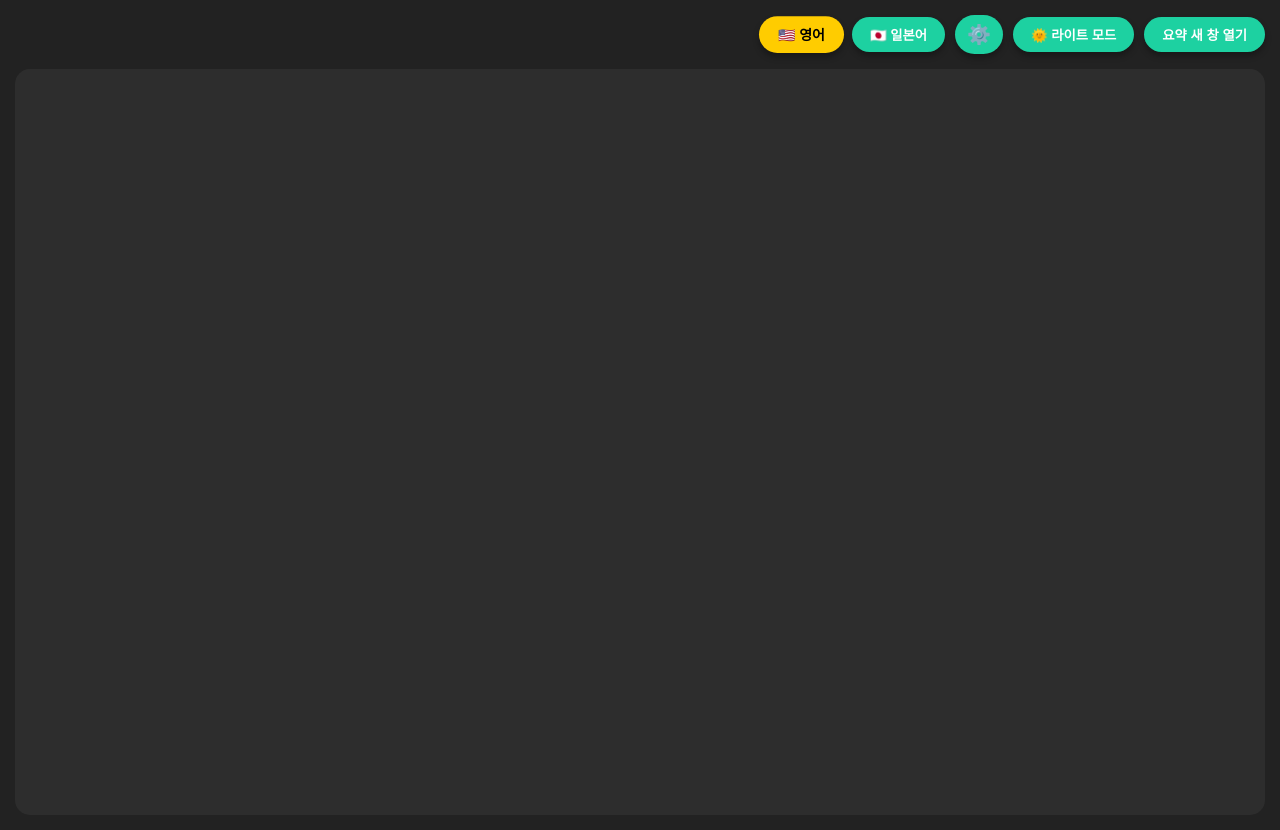
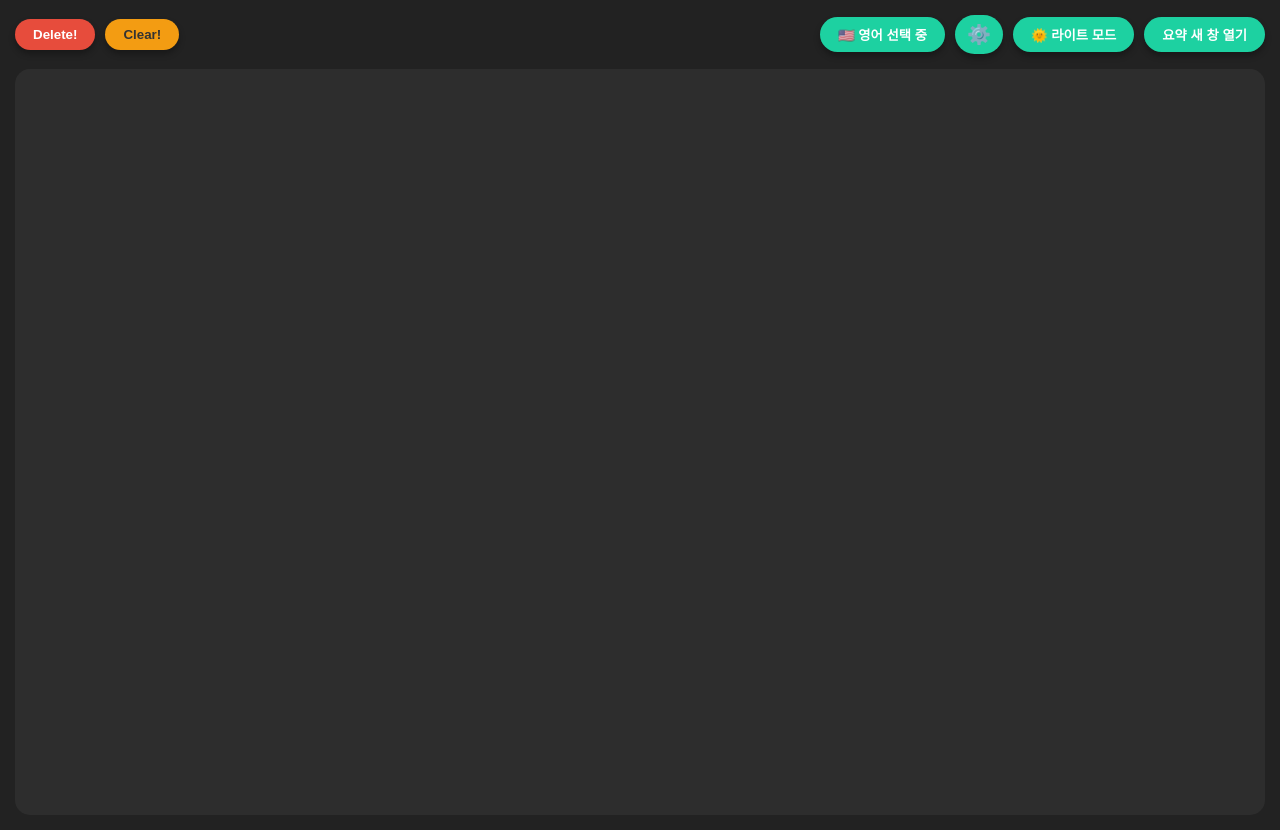
Before and after one commit to 201930425/If_Project, a Flask app: page / in a window 1280 px wide. Run offline with Flask 3, Linux system fonts and the light colour scheme; some libraries are stand-ins or nearby versions.

Commit message:
Add streaming feature and code improvements
Signed-off-by: kkh0987 <202330105@email.ac.kr>

```diff
--- a/templates/translation.html
+++ b/templates/translation.html
@@ -8,58 +8,22 @@
     /* ⭐️ CSS 변수 선언: 폰트 크기 (JS에서 동적으로 변경) */
     :root {
         --log-font-size: 14px;
+        /* 다크 모드 (기본값) 변수 */
+        --bg-color: #222;
+        --text-color: #fff;
+        --log-bg: rgba(255,255,255,0.05);
+        --original-bg: rgba(255,255,255,0.2);
+        --original-text: #fff;
+        --translated-bg: rgba(255,255,255,0.8);
+        --translated-text: #333;
+        --timestamp-color: #ffd700;
+        --button-bg: #1dd1a1;
+        --button-hover-bg: #10ac84;
+        --delete-bg: #e74c3c;
+        --delete-hover-bg: #c0392b;
+        --clear-bg: #f39c12;
+        --clear-hover-bg: #e67e22;
     }
-
-    body {
-        font-family: 'Segoe UI', Arial, sans-serif;
-        margin:0;
-        padding:15px;
-        display:flex;
-        flex-direction:column;
-        height:100vh;
-        background: var(--bg-color, #222);
-        color: var(--text-color, #fff);
-        transition: background 0.3s, color 0.3s;
-    }
-
-    /* 버튼 컨테이너 */
-    #button-container {
-        display: flex;
-        gap: 10px;
-        align-self: flex-end;
-        margin-bottom: 15px;
-        z-index: 10;
-        align-items: center; /* ⭐️ 버튼 정렬 */
-    }
-
-    /* ⭐️ [병합] 모든 버튼 스타일 */
-    #toggle-summary, #toggle-theme, #settings-btn, .lang-btn {
-        padding:8px 18px;
-        cursor:pointer;
-        background: var(--button-bg, #1dd1a1);
-        border:none;
-        border-radius:20px;
-        font-weight:bold;
-        box-shadow: 0 4px 6px rgba(0,0,0,0.3);
-        transition: background 0.3s, color 0.3s, transform 0.2s;
-        color: var(--text-color);
-    }
-    #settings-btn {
-        padding: 8px 12px;
-        font-size: 1.2em;
-    }
-    #toggle-summary:hover, #toggle-theme:hover, #settings-btn:hover, .lang-btn:hover {
-        background: var(--button-hover-bg, #10ac84);
-        transform: scale(1.05); /* ⭐️ 호버 시 확대 효과 */
-    }
-
-    /* ⭐️ [신규] 언어 버튼 활성화 스타일 */
-    .lang-btn.active {
-        background: #ffcc00;
-        color: #000;
-        transform: scale(1.05);
-    }
-
 
     /* 라이트 모드 */
     body.light-mode {
@@ -73,20 +37,77 @@
         --timestamp-color: #007bff;
         --button-bg: #007bff;
         --button-hover-bg: #0056b3;
+        --delete-bg: #dc3545;
+        --delete-hover-bg: #c82333;
+        --clear-bg: #ffc107;
+        --clear-hover-bg: #ffae00;
     }
 
-    /* 다크 모드 */
     body {
-        --bg-color: #222;
-        --text-color: #fff;
-        --log-bg: rgba(255,255,255,0.05);
-        --original-bg: rgba(255,255,255,0.2);
-        --original-text: #fff;
-        --translated-bg: rgba(255,255,255,0.8);
-        --translated-text: #333;
-        --timestamp-color: #ffd700;
-        --button-bg: #1dd1a1;
-        --button-hover-bg: #10ac84;
+        font-family: 'Segoe UI', Arial, sans-serif;
+        margin:0;
+        padding:15px;
+        display:flex;
+        flex-direction:column;
+        height:100vh;
+        background: var(--bg-color);
+        color: var(--text-color);
+        transition: background 0.3s, color 0.3s;
+    }
+
+    /* 버튼 컨테이너 (좌/우 분리) */
+    #button-container {
+        display: flex;
+        margin-bottom: 15px;
+        z-index: 10;
+        width: 100%;
+        justify-content: space-between;
+    }
+    #left-buttons, #right-buttons {
+        display: flex;
+        gap: 10px;
+        align-items: center;
+    }
+
+    /* ⭐️ [리팩토링] 모든 버튼 공통 스타일을 .all-btn 클래스로 통합 */
+    .all-btn {
+        padding:8px 18px;
+        cursor:pointer;
+        background: var(--button-bg);
+        border:none;
+        border-radius:20px;
+        font-weight:bold;
+        box-shadow: 0 4px 6px rgba(0,0,0,0.3);
+        transition: background 0.3s, color 0.3s, transform 0.2s;
+        color: var(--text-color);
+    }
+    .all-btn:hover {
+        background: var(--button-hover-bg);
+        transform: scale(1.05);
+    }
+
+    /* ⭐️ 설정 버튼만 폰트 크기 조정 */
+    #settings-btn {
+        padding: 8px 12px;
+        font-size: 1.2em;
+    }
+
+    /* ⭐️ Delete 버튼 스타일 */
+    #delete-log-btn {
+        background: var(--delete-bg);
+        color: #fff; /* 항상 흰색 텍스트 */
+    }
+    #delete-log-btn:hover {
+        background: var(--delete-hover-bg);
+    }
+
+    /* ⭐️ Clear 버튼 스타일 */
+    #clear-log-btn {
+        background: var(--clear-bg);
+        color: #333; /* 어두운 텍스트 */
+    }
+    #clear-log-btn:hover {
+        background: var(--clear-hover-bg);
     }
 
     /* 설정 메뉴 (모달) 스타일 */
@@ -200,30 +221,36 @@
 </head>
 <body>
     <div id="button-container">
-        <button class="lang-btn" id="lang-en">🇺🇸 영어</button>
-        <button class="lang-btn" id="lang-ja">🇯🇵 일본어</button>
+        <div id="left-buttons">
+            <button id="delete-log-btn" class="all-btn">Delete!</button>
+            <button id="clear-log-btn" class="all-btn">Clear!</button>
+        </div>
 
-        <button id="settings-btn" title="설정">⚙️</button>
-        <button id="toggle-theme">🌞 라이트 모드</button>
-        <button id="toggle-summary">요약 새 창 열기</button>
+        <div id="right-buttons">
+            <button class="all-btn" id="lang-toggle-btn">Language 🇯🇵/🇺🇸</button>
+
+            <button id="settings-btn" class="all-btn" title="설정">⚙️</button>
+            <button id="toggle-theme" class="all-btn">🌞 라이트 모드</button>
+            <button id="toggle-summary" class="all-btn">요약 새 창 열기</button>
+        </div>
     </div>
 
     <div id="settings-modal">
         <div class="setting-item">
             <label>화면 확대/축소</label>
             <div class="zoom-controls">
-                <button id="zoom-out-btn">-</button>
+                <button id="zoom-out-btn" class="all-btn">-</button>
                 <span id="zoom-level">100%</span>
-                <button id="zoom-in-btn">+</button>
+                <button id="zoom-in-btn" class="all-btn">+</button>
             </div>
         </div>
 
         <div class="setting-item">
             <label>번역 로그 폰트 크기</label>
             <div class="zoom-controls">
-                <button id="font-decrease-btn">A-</button>
+                <button id="font-decrease-btn" class="all-btn">A-</button>
                 <span id="font-size-level">기본</span>
-                <button id="font-increase-btn">A+</button>
+                <button id="font-increase-btn" class="all-btn">A+</button>
             </div>
         </div>
     </div>
@@ -250,14 +277,18 @@
     const fontIncreaseBtn = document.getElementById("font-increase-btn");
     const fontSizeLevelSpan = document.getElementById("font-size-level");
 
-    // ⭐️ [신규] 언어 버튼 변수
-    const langBtns = document.querySelectorAll(".lang-btn");
+    // ⭐️ 로그 삭제 및 클리어 버튼 변수
+    const deleteLogBtn = document.getElementById("delete-log-btn");
+    const clearLogBtn = document.getElementById("clear-log-btn");
+
+    // ⭐️ [수정] 언어 토글 버튼 변수
+    const langToggleBtn = document.getElementById("lang-toggle-btn");
 
     let summaryWindow = null;
     let currentTheme = localStorage.getItem('theme') || 'dark';
 
-    // ⭐️ [신규] 언어 상태 변수
-    let currentLang = localStorage.getItem('lang') || 'en'; // 기본 영어
+    // ⭐️ 언어 상태 변수 (기본값 'en' 또는 저장된 값)
+    let currentLang = localStorage.getItem('lang') || 'en';
 
     // ⭐️ 줌/폰트 크기 변수
     let currentZoom = 1.0;
@@ -267,35 +298,58 @@
 
     // --- 초기화 실행 ---
     applyTheme(currentTheme);
-    updateLangButton(currentLang); // ⭐️ 언어 버튼 초기화
+    updateLangButton(currentLang); // ⭐️ 통합 버튼 업데이트
     updateZoom(currentZoom);
     updateFontSize(currentFontSize);
     // ---------------------
 
-    // ⭐️ [신규] 언어 선택 버튼 클릭 이벤트
-    langBtns.forEach(btn => {
-        btn.addEventListener("click", () => {
-            const newLang = btn.id === "lang-en" ? "en" : "ja";
-            if (newLang === currentLang) return; // 같은 버튼 클릭 무시
+    // ⭐️ 로그 삭제 (가장 오래된 것 하나) 버튼 클릭 이벤트 리스너
+    deleteLogBtn.addEventListener('click', () => {
+        if (logs.length > 0) {
+            logs.shift();
+            renderLogs(logDiv, logs, false);
+            console.log("🗑️ 가장 오래된 로그 항목이 삭제되었습니다.");
+        } else {
+            console.log("로그가 없습니다.");
+        }
+    });
+
+    // ⭐️ 로그 Clear (전체 삭제) 버튼 클릭 이벤트 리스너
+    clearLogBtn.addEventListener('click', () => {
+        if (confirm("정말로 모든 로그를 삭제하시겠습니까? 이 작업은 되돌릴 수 없습니다.")) {
+            logs.length = 0;
+            renderLogs(logDiv, logs, false);
+            console.log("🔥 모든 로그 항목이 삭제되었습니다.");
+        }
+    });
+
+
+    // ⭐️ [수정] 언어 토글 버튼 클릭 이벤트
+    langToggleBtn.addEventListener("click", () => {
+        // 현재 언어에 따라 다음 언어를 결정 (en <-> ja 토글)
+        const newLang = currentLang === "en" ? "ja" : "en";
 
         currentLang = newLang;
-            updateLangButton(newLang);
+        updateLangButton(newLang); // 버튼 UI 업데이트
         localStorage.setItem('lang', newLang);
 
-            // ⭐️ 서버로 언어 변경 이벤트 전송
+        // 서버로 언어 변경 이벤트 전송
         socket.emit("change_language", {
             language: newLang,
             target: 'ko' // 목표 언어는 'ko'로 고정
         });
         console.log(`🎧 언어 변경 요청: ${newLang} -> ko`);
     });
-    });
 
-    // ⭐️ [신규] 언어 버튼 UI 업데이트 함수
+    // ⭐️ [수정] 언어 버튼 UI 업데이트 함수 (통합 버튼용)
     function updateLangButton(lang) {
-        langBtns.forEach(b => b.classList.remove("active"));
-        const activeBtn = document.getElementById(lang === "en" ? "lang-en" : "lang-ja");
-        if (activeBtn) activeBtn.classList.add("active");
+        if (lang === "en") {
+            langToggleBtn.textContent = "🇺🇸 영어 선택 중";
+        } else if (lang === "ja") {
+            langToggleBtn.textContent = "🇯🇵 일본어 선택 중";
+        } else {
+            langToggleBtn.textContent = "Language 🇯🇵/🇺🇸";
+        }
     }
 
     // ⭐️ 팝업 창 통신 함수 (2개)
@@ -354,25 +408,37 @@
         currentTheme = theme;
 
         if (summaryWindow && !summaryWindow.closed) {
-            // 팝업 창 테마 즉시 동기화
+            // 팝업 창 테마 즉시 동기화 (간결화를 위해 스타일 변수를 사용하지 않고 직접 적용)
             const doc = summaryWindow.document;
-            const popupBg = theme === 'light' ? '#f4f4f9' : '#222';
-            const popupText = theme === 'light' ? '#333' : '#fff';
-            const popupHighlight = theme === 'light' ? '#007bff' : '#1dd1a1';
-            const popupBorder = theme === 'light' ? '#ddd' : '#555';
-            const popupInputBg = theme === 'light' ? '#fff' : '#444';
-            const popupSummaryBg = theme === 'light' ? '#f9f9f9' : '#2a2a2a';
+            const isLight = theme === 'light';
+
+            const popupBg = isLight ? '#f4f4f9' : '#222';
+            const popupText = isLight ? '#333' : '#fff';
+            const popupHighlight = isLight ? '#007bff' : '#1dd1a1';
+            const popupBorder = isLight ? '#ddd' : '#555';
+            const popupInputBg = isLight ? '#fff' : '#444';
+            const popupSummaryBg = isLight ? '#f9f9f9' : '#2a2a2a';
 
             doc.body.style.background = popupBg;
             doc.body.style.color = popupText;
-            doc.querySelector('h1').style.color = popupHighlight;
-            doc.getElementById('session-select').style.borderColor = popupBorder;
-            doc.getElementById('session-select').style.background = popupInputBg;
-            doc.getElementById('session-select').style.color = popupText;
-            doc.getElementById('summary-text').style.borderColor = popupBorder;
-            doc.getElementById('summary-text').style.background = popupSummaryBg;
-            doc.getElementById('rename-btn').style.background = popupHighlight;
-            doc.getElementById('rename-btn').style.color = popupText;
+            const h1Element = doc.querySelector('h1');
+            if(h1Element) h1Element.style.color = popupHighlight;
+            const sessionSelectElement = doc.getElementById('session-select');
+            if(sessionSelectElement) {
+                sessionSelectElement.style.borderColor = popupBorder;
+                sessionSelectElement.style.background = popupInputBg;
+                sessionSelectElement.style.color = popupText;
+            }
+            const summaryTextElement = doc.getElementById('summary-text');
+            if(summaryTextElement) {
+                summaryTextElement.style.borderColor = popupBorder;
+                summaryTextElement.style.background = popupSummaryBg;
+            }
+            const renameBtnElement = doc.getElementById('rename-btn');
+            if(renameBtnElement) {
+                renameBtnElement.style.background = popupHighlight;
+                renameBtnElement.style.color = popupText;
+            }
         }
     }
 
@@ -406,15 +472,16 @@
         summaryWindow = window.open('', 'SummaryPopup', windowFeatures);
 
         if (summaryWindow) {
-            const popupBg = currentTheme === 'light' ? '#f4f4f9' : '#222';
-            const popupText = currentTheme === 'light' ? '#333' : '#fff';
-            const popupHighlight = currentTheme === 'light' ? '#007bff' : '#1dd1a1';
-            const popupBorder = currentTheme === 'light' ? '#ddd' : '#555';
-            const popupInputBg = currentTheme === 'light' ? '#fff' : '#444';
-            const popupSummaryBg = currentTheme === 'light' ? '#f9f9f9' : '#2a2a2a';
+            const isLight = currentTheme === 'light';
+            const popupBg = isLight ? '#f4f4f9' : '#222';
+            const popupText = isLight ? '#333' : '#fff';
+            const popupHighlight = isLight ? '#007bff' : '#1dd1a1';
+            const popupBorder = isLight ? '#ddd' : '#555';
+            const popupInputBg = isLight ? '#fff' : '#444';
+            const popupSummaryBg = isLight ? '#f9f9f9' : '#2a2a2a';
             const renameBtnBg = popupHighlight;
             const renameBtnColor = popupText;
-            const renameBtnHoverBg = currentTheme === 'light' ? '#0056b3' : '#10ac84';
+            const renameBtnHoverBg = isLight ? '#0056b3' : '#10ac84';
 
             const popupHTML = `
                 <!DOCTYPE html><html lang="ko"><head><meta charset="UTF-8"><title>회의 요약</title>
@@ -503,7 +570,7 @@
         }
     });
 
-    // ⭐️ 3. [신규] 서버에서 언어 변경 완료 수신 (필요 시)
+    // ⭐️ 3. 서버에서 언어 변경 완료 수신 (필요 시)
     socket.on("language_changed", data => {
         console.log(`✅ 서버가 언어 변경 확인: ${data.language}`);
         // (필요 시: "언어 변경 완료" 같은 알림 토스트 팝업)
```
Lines whose indentation alone changed are shown as unchanged.
